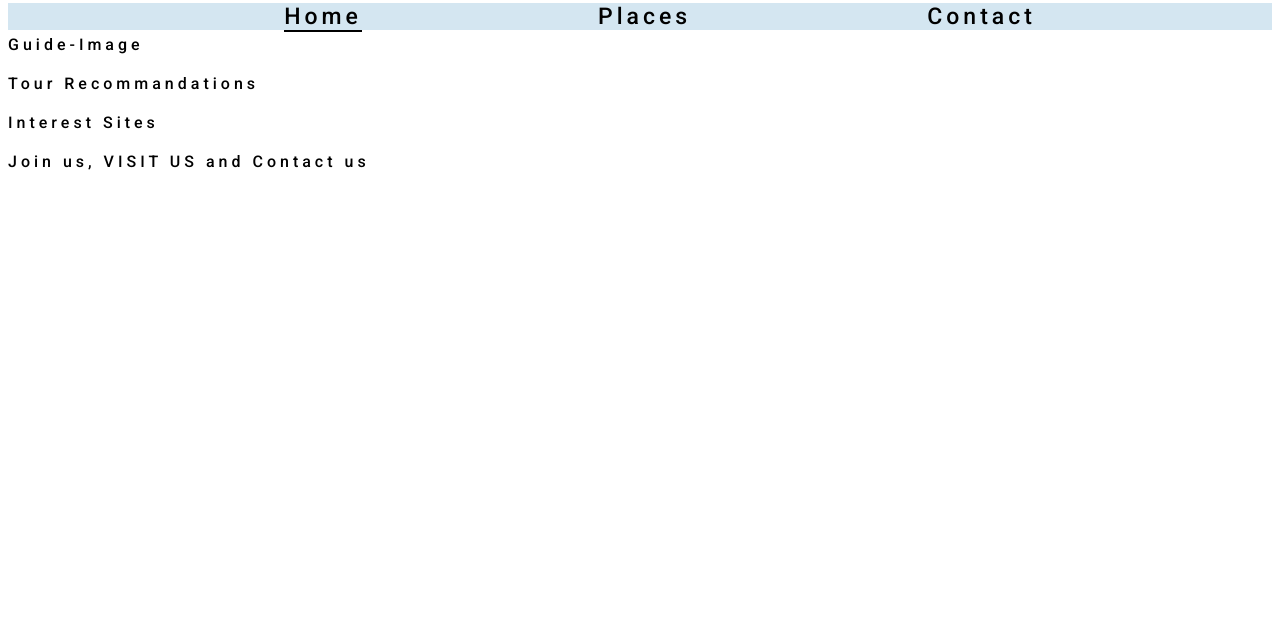
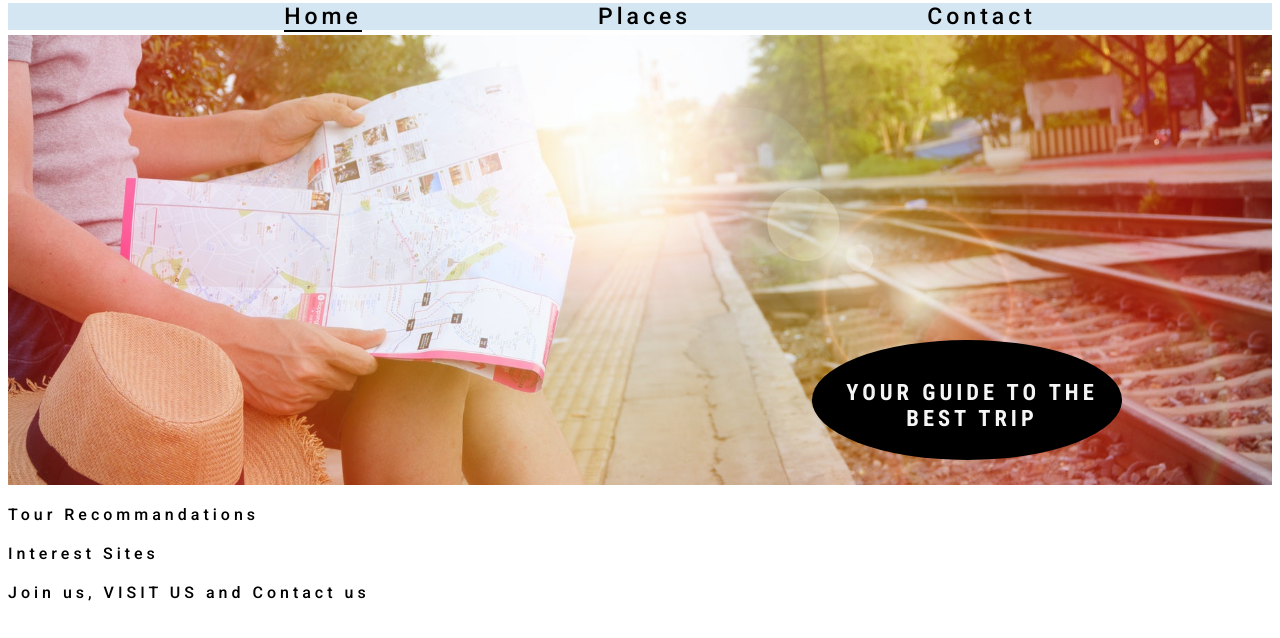
Before and after one commit to Abedcode21/Tournav, a plain HTML site: page index.html in a window 1280 px wide. Shown: the part 106-744 px from the top of the page. Drawn offline with Linux system fonts and the light colour scheme.

Commit message:
Add guide image with style

```diff
--- a/assets/css/style.css
+++ b/assets/css/style.css
@@ -37,3 +37,37 @@ h2 {
     background-color: rgb(2, 36, 2);
     color: whitesmoke;
 }
+
+/* guide image */
+#guide-container {
+    position: relative;
+    overflow: hidden;
+}
+
+/* #photo-text */
+#photo-text h1 {
+    text-align: center;
+}
+
+#guide-image {
+    height: 450px;
+    width: 100%;
+    background: url('../images/guide-imge.jpg') no-repeat center center;
+    background-size: cover;
+}
+
+#photo-text {
+    background-color: #000000;
+    color: whitesmoke;
+    font-size: 15px;
+    font-family: 'Roboto Condensed', sans-serif;
+    width: 300px;
+    height: 100px;
+    border-radius:50%;
+    padding-top: 20px;
+    padding-left: 10px;
+    text-transform: uppercase;
+    bottom: 25px;
+    right:150px;
+    position: absolute;
+}
--- a/index.html
+++ b/index.html
@@ -31,7 +31,12 @@
             </ul>
         </nav>
     </header>
-    <section>Guide-Image</section>
+    <section id="guide-container">
+        <div id="guide-image"></div>
+        <div id="photo-text">
+           <h1>Your guide to the best trip</h1>
+        </div>
+    </section>
     <section>Tour Recommandations</section>
     <section> Interest Sites </section>
     <footer> Join us, VISIT US and Contact us</footer>
```
Also changed, not shown: assets/images/guide-imge.jpg (added).
